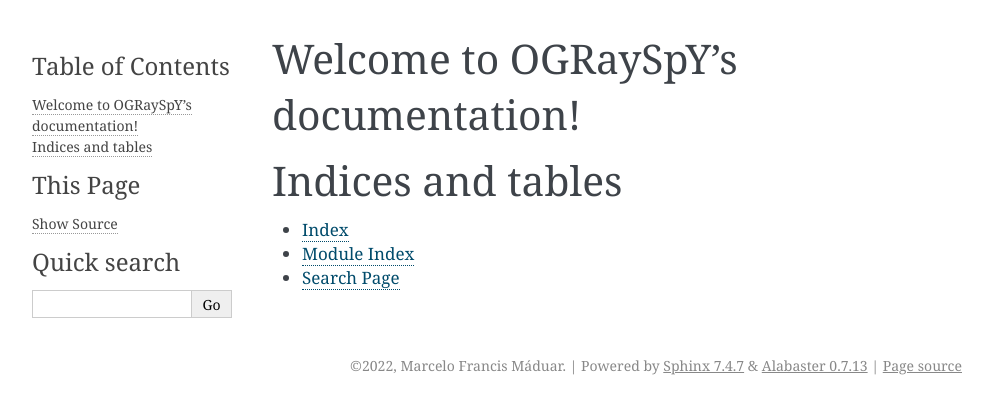
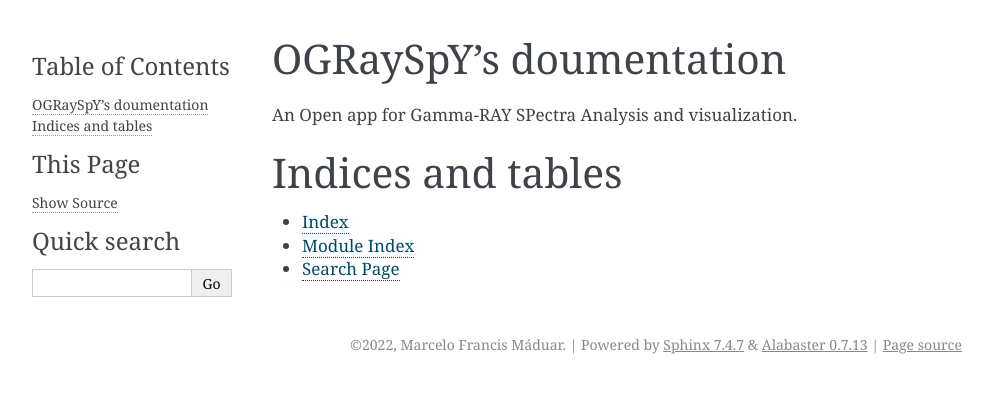
Before and after one commit to terrabela/OGRaySpY, a Sphinx documentation site: the page built from docs/index.rst, in a window 1280 px wide. Shown: the top 414 px of the page, without its empty margins (148-1141 px from the left). Built offline with Sphinx 7.4.7, drawn with Linux system fonts in a browser that asks for light colours.

Commit message:
Assembling index.rst

```diff
--- a/docs/index.rst
+++ b/docs/index.rst
@@ -1,10 +1,12 @@
 .. OGRaySpY documentation master file, created by
-   sphinx-quickstart on Tue Aug  2 18:17:09 2022.
+   sphinx-quickstart on Fri Feb  3 14:35:14 2023.
    You can adapt this file completely to your liking, but it should at least
    contain the root `toctree` directive.
 
-Welcome to OGRaySpY's documentation!
+OGRaySpY's doumentation
 ====================================
+
+An Open app for Gamma-RAY SPectra Analysis and visualization.
 
 .. toctree::
    :maxdepth: 2
```
